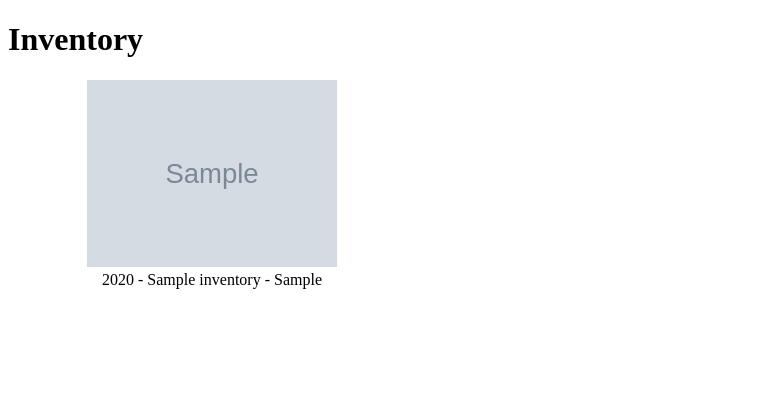
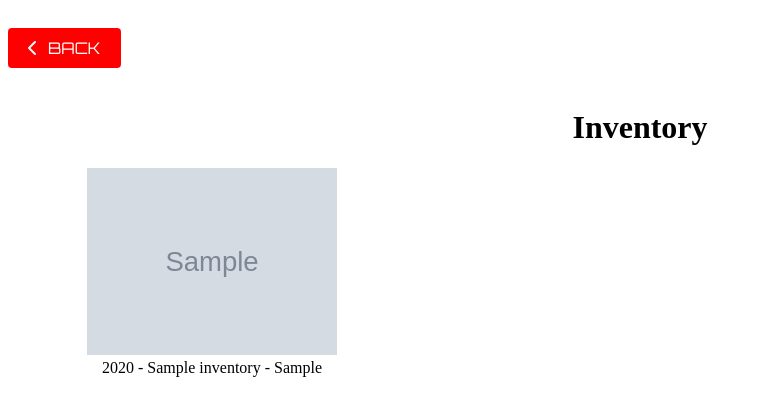
Before and after one commit to Riddlcal/OnlyImportsFlask, a Flask app: page /inventory in a window 1280 px wide. Shown: the top 416 px of the page, without its empty margins (0-763 px from the left). Run offline with Flask 3, Linux system fonts and the light colour scheme; tables that the repository leaves empty or names only in its code hold one stand-in row (values such as "Sample post"); grey boxes marked "Sample" are stand-in pictures; data that the repository does not hold is empty; some libraries are stand-ins or nearby versions.

Commit message:
Update inventory.html

```diff
--- a/templates/inventory.html
+++ b/templates/inventory.html
@@ -3,6 +3,10 @@
 <head>
     <meta charset="UTF-8">
     <meta name="viewport" content="width=device-width, initial-scale=1.0">
+    <link rel="preconnect" href="https://fonts.googleapis.com">
+    <link rel="preconnect" href="https://fonts.gstatic.com" crossorigin>
+    <link href="https://fonts.googleapis.com/css2?family=Orbitron:wght@400..900&display=swap" rel="stylesheet">
+    <link rel="stylesheet" href="https://cdnjs.cloudflare.com/ajax/libs/font-awesome/6.5.2/css/all.min.css"/>
     <title>Inventory</title>
     <style>
         .inventory-grid {
@@ -21,10 +25,40 @@
             max-width: 250px;
             height: auto;
         }
+
+        .back-button a {
+            color: white;
+            text-decoration: none;
+            display: flex; /* or inline-block */
+            align-items: center; /* align items vertically */
+        }
+
+        .back-button {
+            display: inline-flex;
+            align-items: center;
+            margin-bottom: 20px;
+            margin-top: 20px;
+            padding: 10px 20px;
+            border: none;
+            border-radius: 4px;
+            background-color: red;
+            color: white;
+            cursor: pointer;
+            text-transform: uppercase;
+            font-family: "Orbitron", sans-serif;
+        }
+
+        .back-button:hover {
+            background-color: darkred;
+        }
     </style>
 </head>
 <body>
-    <h1>Inventory</h1>
+    <div class="container">
+        <div class="back-button">
+            <a href="/"><i class="fa-solid fa-chevron-left" style="margin-right: 10px;"></i>Back</a>
+        </div>
+    <h1 style="text-align: center;">Inventory</h1>
     <ul class="inventory-grid">
         {% for item in inventory_data %}
             <li class="inventory-item">
```
